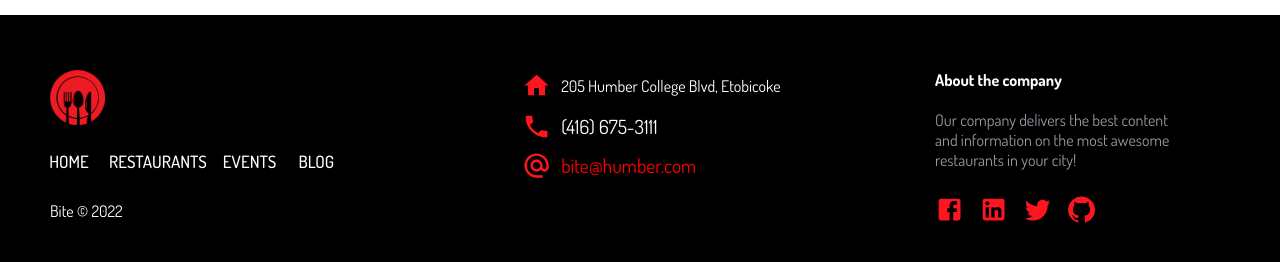
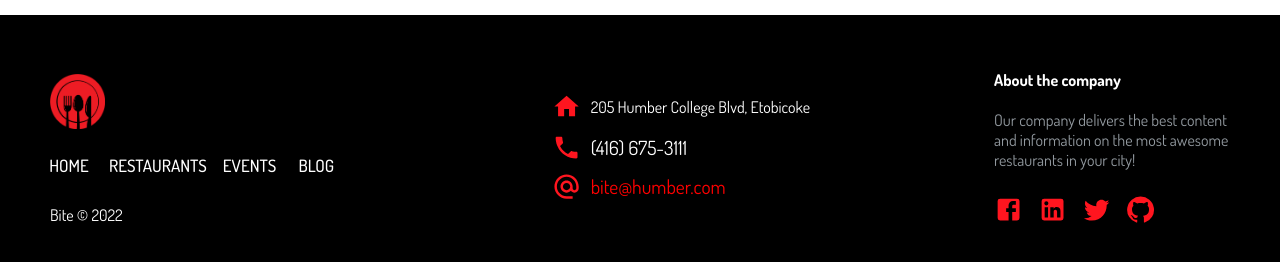
Before and after one commit to mishapark/mean-project, a React (Create React App) app: page / in a window 1280 px wide. Shown: the part 1631-1893 px from the top of the page. Built offline with nearby package versions, Linux system fonts and the light colour scheme.

Commit message:
small fixes

```diff
--- a/src/App.css
+++ b/src/App.css
@@ -153,7 +153,7 @@
   opacity: 0.5;
 }
 
-@media (max-width: 880px) {
+@media (max-width: 900px) {
   .footer-distributed {
     font: bold 14px sans-serif;
   }
--- a/src/components/Footer/Footer.js
+++ b/src/components/Footer/Footer.js
@@ -23,7 +23,7 @@ const pages = [
 const Footer = () => {
   return (
     <footer className="footer-distributed">
-      <Container disableGutters>
+      <Container disableGutters sx={styles.container}>
         <div className="footer-left">
           <Box component={"div"} sx={styles.logo}>
             <Link to="/" style={{ display: "inherit" }}>
--- a/src/components/Footer/styles.js
+++ b/src/components/Footer/styles.js
@@ -6,6 +6,9 @@ export default {
     my: 2,
     display: "block",
     color: "#fff",
+    "&:hover": {
+      color: "red",
+    },
   },
   nav: {
     display: "flex",
@@ -19,4 +22,10 @@ export default {
   icon: {
     marginRight: 10,
   },
+  container: {
+    display: "flex",
+    justifyContent: "space-between",
+    alignItems: "center",
+    flexDirection: { xs: "column", md: "row" },
+  },
 };
--- a/src/components/Navigation/Navigation.js
+++ b/src/components/Navigation/Navigation.js
@@ -77,7 +77,11 @@ const Navigation = () => {
               }}
             >
               {pages.map((page) => (
-                <MenuItem key={page} onClick={handleCloseNavMenu}>
+                <MenuItem
+                  key={page}
+                  onClick={handleCloseNavMenu}
+                  sx={styles.menuItem}
+                >
                   <Link to={page.link}>{page.name}</Link>
                 </MenuItem>
               ))}
@@ -105,7 +109,11 @@ const Navigation = () => {
               onClose={handleCloseUserMenu}
             >
               {settings.map((setting) => (
-                <MenuItem key={setting} onClick={handleCloseUserMenu}>
+                <MenuItem
+                  key={setting}
+                  onClick={handleCloseUserMenu}
+                  sx={styles.menuItem}
+                >
                   <Link to={`/${setting}`}>
                     {setting.charAt(0).toUpperCase() + setting.slice(1)}
                   </Link>
--- a/src/components/Navigation/styles.js
+++ b/src/components/Navigation/styles.js
@@ -17,6 +17,9 @@ export default {
     my: 2,
     display: "block",
     color: "#fff",
+    "&:hover": {
+      color: "red",
+    },
   },
   toolbar: {
     display: "flex",
@@ -26,4 +29,10 @@ export default {
     display: { xs: "none", md: "flex" },
     flexGrow: 1,
   },
+  menuItem: {
+    "&:hover": {
+      color: "red",
+      background: "#000",
+    },
+  },
 };
```
